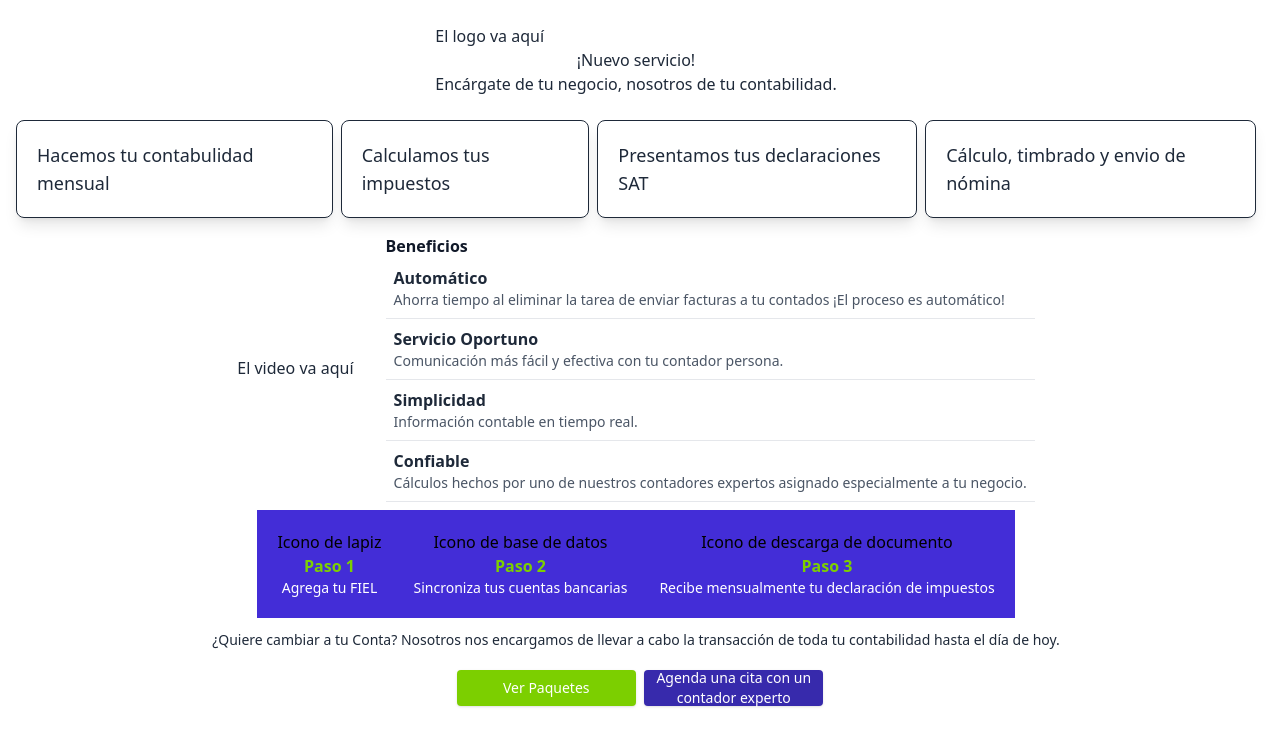
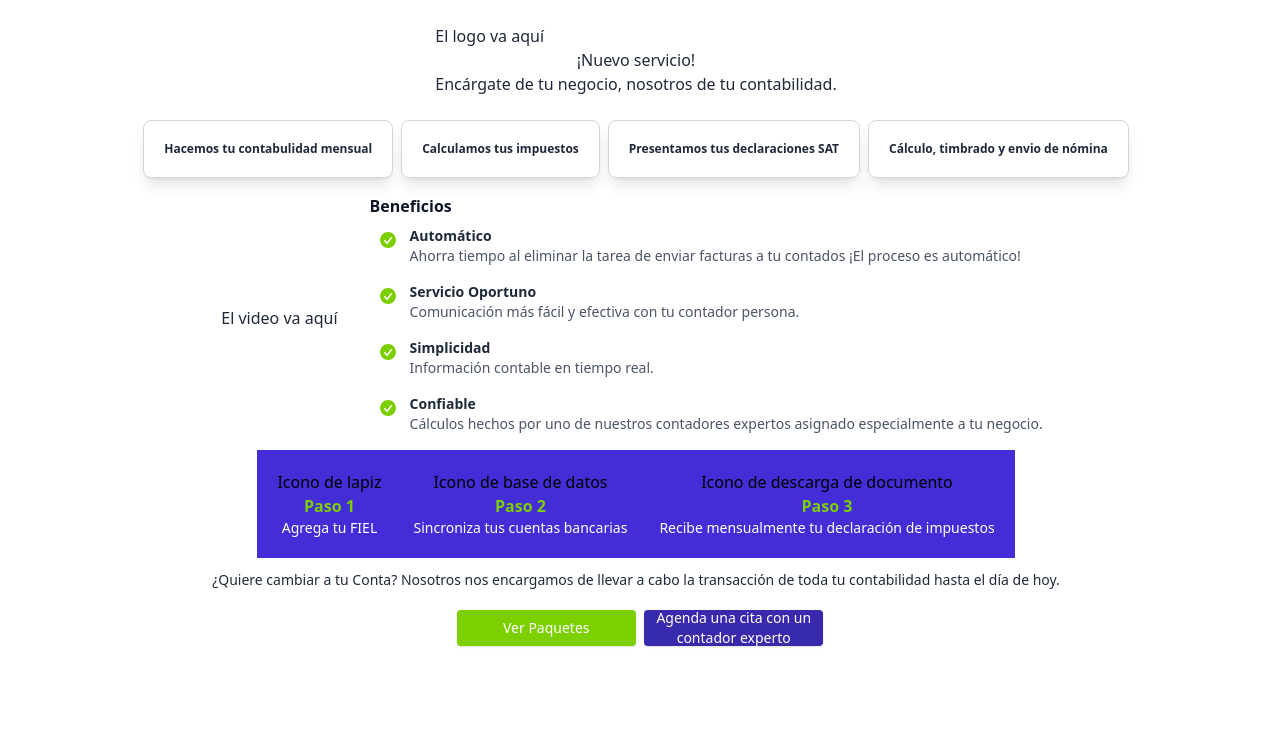
Before and after one commit to PamelaCanul/package-information, a Next.js app in the folder documentos-digitales/: page /home in a window 1280 px wide. Shown: the top 746 px of the page. Built offline with nearby package versions, Linux system fonts and the light colour scheme.

Commit message:
style(atoms): Improved styling of atomic components

```diff
--- a/documentos-digitales/src/components/atoms/Cards.tsx
+++ b/documentos-digitales/src/components/atoms/Cards.tsx
@@ -1,18 +1,33 @@
-import { IconProp } from "@fortawesome/fontawesome-svg-core";
 import { FC, PropsWithChildren } from "react";
+import { CalculatorIcon, DocumentCurrencyDollarIcon, DocumentTextIcon, PaperAirplaneIcon } from "@heroicons/react/24/solid";
 
 interface Props {
-    iconType?: IconProp,
-    title: string,
+    iconType?: string;
+    title: string;
 }
 
-const Card: FC<PropsWithChildren<Props>> = ({
+const Card: FC<PropsWithChildren<Props>> = ({ iconType, title }) => {
+    const renderIcon = () => {
+        switch (iconType) {
+            case "calculator":
+                return <CalculatorIcon className="w-24 h-24 text-indigo-600 transition-colors duration-300 group-hover:text-lime-500 active:text-lime-500" />;
+            case "percentage":
+                return <DocumentCurrencyDollarIcon className="w-24 h-24 text-indigo-600 transition-colors duration-300 group-hover:text-lime-500 active:text-lime-500" />;
+            case "invoice":
+                return <DocumentTextIcon className="w-24 h-24 text-indigo-600 transition-colors duration-300 group-hover:text-lime-500 active:text-lime-500" />;
+            case "hand":
+                return <PaperAirplaneIcon className="w-24 h-24 text-indigo-600 transition-colors duration-300 group-hover:text-lime-500 active:text-lime-500" />;
+            default:
+                return null;
+        }
+    };
 
-    title
-}) => (
-    <div className="p-5 border rounded-lg shadow-lg hover:shadow-2xl transition">
-        {/* Agregar el tipo de icono  */}
-        <h3 className="text-lg text center">{title}</h3>
-    </div>
-);
+    return (
+        <div className="p-5 rounded-lg border border-gray-300 shadow-lg hover:shadow-2xl transition flex flex-col items-center space-y-3 text-center group active:shadow-lg">
+            {renderIcon()}
+            <h3 className="text-xs font-semibold text-gray-800">{title}</h3>
+        </div>
+    );
+};
+
 export default Card;
--- a/documentos-digitales/src/components/atoms/List.tsx
+++ b/documentos-digitales/src/components/atoms/List.tsx
@@ -1,24 +1,19 @@
-
+import { CheckCircleIcon } from "@heroicons/react/20/solid";
 import { FC, PropsWithChildren } from "react";
 
-
 interface Props {
-    title: string,
-    description: string
+    title: string;
+    description: string;
 }
 
-const ListItem: FC<PropsWithChildren<Props>> = ({
-    title,
-    description
-}) => (
-    <div className="flex items-start space-x-3 p-2 border-b border-gray-200">
-        {/* <FontAwesomeIcon icon={faCircleCheck} style={{ "--fa-primary-color": "#01ad15", "--fa-secondary-color": "#110345", "--fa-secondary-opacity": "1", }} /> */}
-        <div>
-            <h3 className="font-bold text-gray-800">{title}</h3>
+const ListItem: FC<PropsWithChildren<Props>> = ({ title, description }) => (
+    <div className="flex items-start space-x-3 p-2">
+        <CheckCircleIcon className="w-5 h-5 text-lime-500 flex-shrink-0 mt-1" />
+        <div className="flex-1">
+            <p className="font-bold text-gray-800 text-sm">{title}</p>
             <p className="text-gray-600 text-sm">{description}</p>
         </div>
     </div>
-
-)
+);
 
 export default ListItem;
--- a/documentos-digitales/src/components/atoms/Modal.tsx
+++ b/documentos-digitales/src/components/atoms/Modal.tsx
@@ -1,5 +1,5 @@
 import { Fragment, FC, PropsWithChildren } from 'react'
-// import { Dialog, Transition } from '@headlessui/react'
+import { Dialog, Transition } from '@headlessui/react'
 
 interface Props {
     open: boolean
@@ -8,48 +8,47 @@ interface Props {
 }
 
 export const Modal: FC<PropsWithChildren<Props>> = ({
-    // children,
-    // open,
-    // onClose = () => console.log(),
-    // className = 'flex min-h-full items-center justify-center',
+    children,
+    open,
+    onClose = () => console.log(),
+    className = 'flex min-h-full items-center justify-center',
 }) => {
     return (
-        <></>
-        // <Transition.Root show={open} as={Fragment}>
-        //     <Dialog as='div' className='relative z-40' onClose={onClose}>
-        //         <div className='relative z-30'>
-        //             <Transition.Child
-        //                 as='div'
-        //                 enter='ease-out duration-300'
-        //                 enterFrom='opacity-0'
-        //                 enterTo='opacity-100'
-        //                 leave='ease-in duration-200'
-        //                 leaveFrom='opacity-100'
-        //                 leaveTo='opacity-0'
-        //             >
-        //                 <div
-        //                     className='fixed inset-0 bg-black bg-opacity-75 transition-opacity'
-        //                     onClick={onClose}
-        //                 />
-        //             </Transition.Child>
+        <Transition.Root show={open} as={Fragment}>
+            <Dialog as='div' className='relative z-40' onClose={onClose}>
+                <div className='relative z-30'>
+                    <Transition.Child
+                        as='div'
+                        enter='ease-out duration-300'
+                        enterFrom='opacity-0'
+                        enterTo='opacity-100'
+                        leave='ease-in duration-200'
+                        leaveFrom='opacity-100'
+                        leaveTo='opacity-0'
+                    >
+                        <div
+                            className='fixed inset-0 bg-black bg-opacity-75 transition-opacity'
+                            onClick={onClose}
+                        />
+                    </Transition.Child>
 
-        //             <div className='fixed inset-0 z-10 overflow-y-auto webkit-overflow-scrolling-touch'>
-        //                 <div className={`sm:items-center sm:p-0 ${className}`}>
-        //                     <Transition.Child
-        //                         as='div'
-        //                         enter='ease-out duration-300'
-        //                         enterFrom='opacity-0 translate-y-4 sm:translate-y-0 sm:scale-95'
-        //                         enterTo='opacity-100 translate-y-0 sm:scale-100'
-        //                         leave='ease-in duration-200'
-        //                         leaveFrom='opacity-100 translate-y-0 sm:scale-100'
-        //                         leaveTo='opacity-0 translate-y-4 sm:translate-y-0 sm:scale-95'
-        //                     >
-        //                         <Dialog.Panel>{children}</Dialog.Panel>
-        //                     </Transition.Child>
-        //                 </div>
-        //             </div>
-        //         </div>
-        //     </Dialog>
-        // </Transition.Root>
+                    <div className='fixed inset-0 z-10 overflow-y-auto webkit-overflow-scrolling-touch'>
+                        <div className={`sm:items-center sm:p-0 ${className}`}>
+                            <Transition.Child
+                                as='div'
+                                enter='ease-out duration-300'
+                                enterFrom='opacity-0 translate-y-4 sm:translate-y-0 sm:scale-95'
+                                enterTo='opacity-100 translate-y-0 sm:scale-100'
+                                leave='ease-in duration-200'
+                                leaveFrom='opacity-100 translate-y-0 sm:scale-100'
+                                leaveTo='opacity-0 translate-y-4 sm:translate-y-0 sm:scale-95'
+                            >
+                                <Dialog.Panel>{children}</Dialog.Panel>
+                            </Transition.Child>
+                        </div>
+                    </div>
+                </div>
+            </Dialog>
+        </Transition.Root>
     )
 }
```
